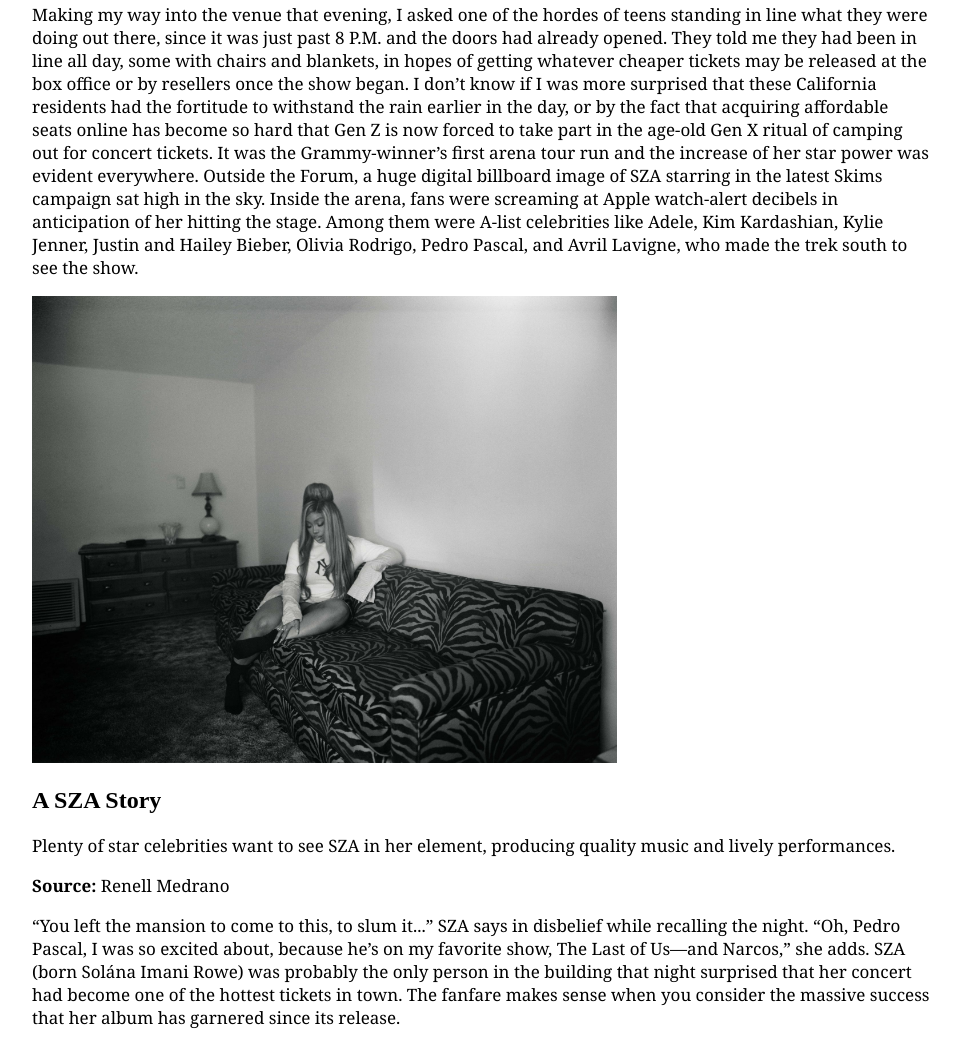
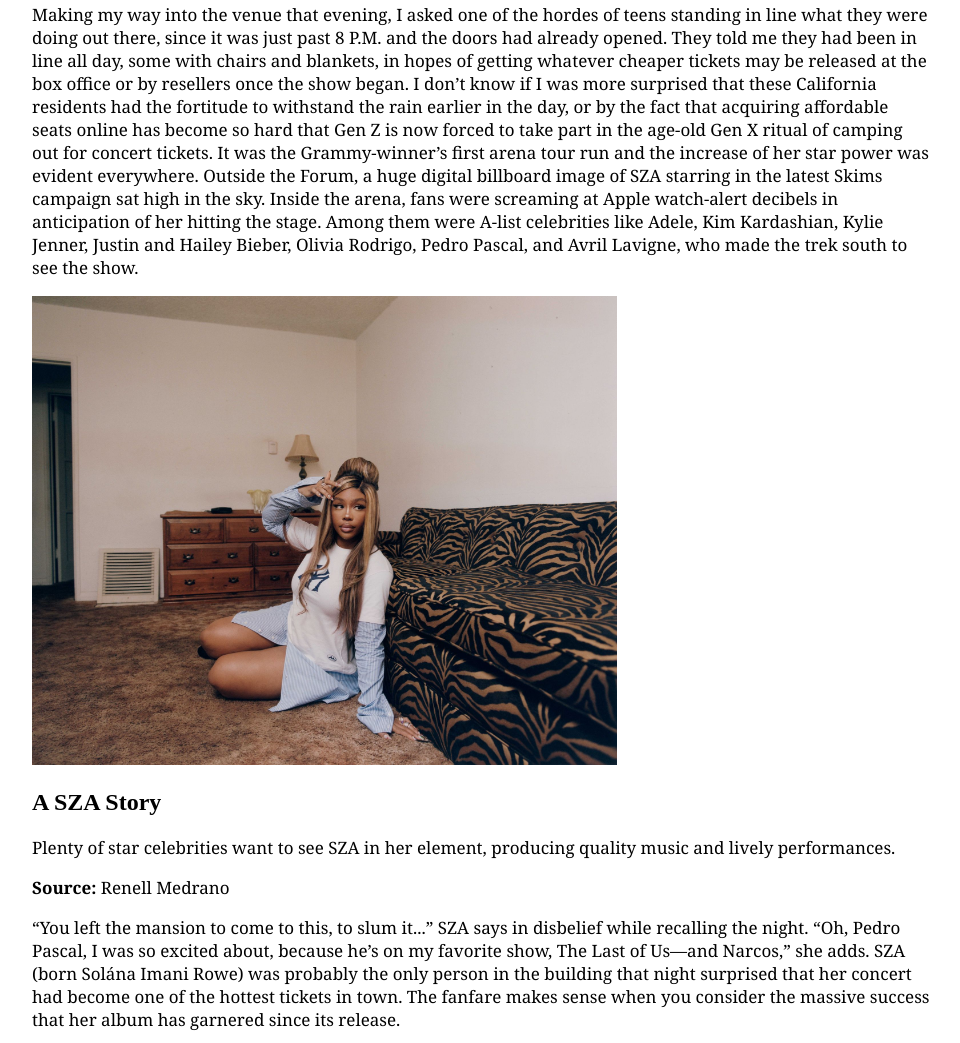
Before and after one commit to johnmcc20/John-McConnell-Jour352, a plain HTML site: page resume/McConnellLayout/midterm.html/midterm.html in a window 1280 px wide. Shown: the part 1002-2045 px from the top of the page, without its empty margins (158-1118 px from the left). Drawn offline with Linux system fonts and the light colour scheme; files whose address does not match are found by name.

Commit message:
Update midterm.html

```diff
--- a/resume/McConnellLayout/midterm.html/midterm.html
+++ b/resume/McConnellLayout/midterm.html/midterm.html
@@ -30,7 +30,7 @@
 
             Inside the arena, fans were screaming at Apple watch-alert decibels in anticipation of her hitting the stage. Among them were A-list celebrities like Adele, Kim Kardashian, Kylie Jenner, Justin and Hailey Bieber, Olivia Rodrigo, Pedro Pascal, and Avril Lavigne, who made the trek south to see the show. </p>
             <div class="gallery">
-                <img src="C:\Users\johnn\OneDrive\Documents\GitHub\John-McConnell-Jour352\resume\McConnellLayout\midterm.html\sza7.jpg"/>
+                <img src="https://github.com/johnmcc20/John-McConnell-Jour352/blob/main/resume/McConnellLayout/midterm.html/sza1.jpg?raw=true"/>
                 <div class="graphic">
                     <h2>A SZA Story</h2>
                     <p>Plenty of star celebrities want to see SZA in her element, producing quality music and lively performances.</p>
```
